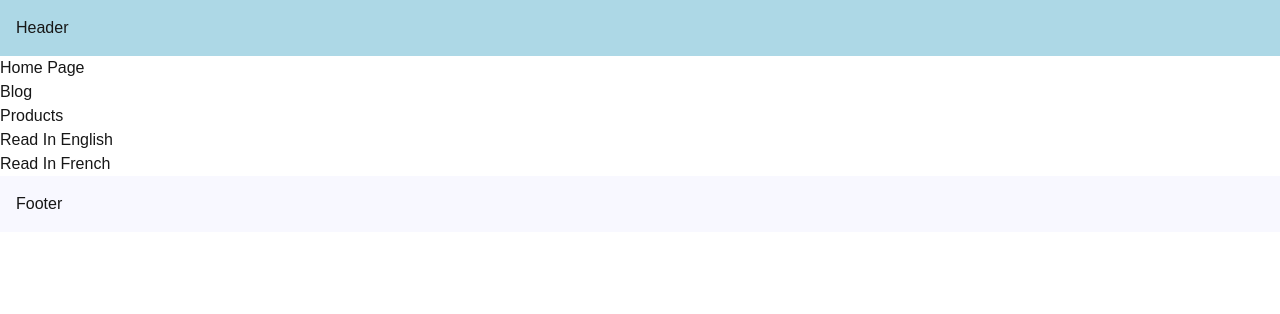
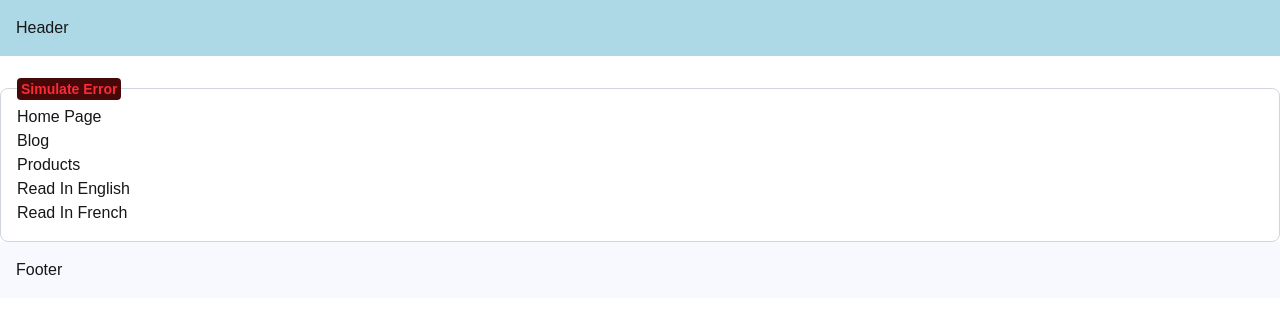
Before and after one commit to FyslAhmd/next.js-codevolution, a Next.js app: page / in a window 1280 px wide. Shown: the top 314 px of the page. Built offline with nearby package versions, Linux system fonts and the light colour scheme.

Commit message:
know how to use global error handling

```diff
--- /dev/null
+++ b/src/app/error-wrapper.jsx
@@ -0,0 +1,33 @@
+"use client";
+import "./globals.css";
+import { useState } from "react";
+
+// interface WrapperProps {
+//   children: React.ReactNode;
+// }
+
+const ErrorSimulator = ({ message = "An error occurred" }) => {
+  const [error, setError] = useState(false);
+  if (error) throw new Error(message);
+
+  return (
+    <button
+      title="Simulate an error"
+      className="bg-red-950 text-red-500 rounded p-1 leading-none font-semibold text-sm hover:bg-red-900 transition"
+      onClick={() => setError(true)}
+    >
+      Simulate Error
+    </button>
+  );
+};
+
+export const ErrorWrapper = ({ children }) => {
+  return (
+    <div className="flex flex-col rounded-lg mt-8 relative p-4 border border-gray-300">
+      <div className="absolute top-0 left-4 -translate-y-1/2">
+        <ErrorSimulator message="Simulated error in root layout" />
+      </div>
+      {children}
+    </div>
+  );
+};
--- /dev/null
+++ b/src/app/global-error.jsx
@@ -0,0 +1,22 @@
+"use client";
+import "./globals.css";
+
+export default function GlobalError() {
+  return (
+    <html lang="en">
+      <body>
+        <div className="flex flex-col items-center justify-center min-h-screen">
+          <h2 className="text-2xl font-bold mb-4">Something went wrong!</h2>
+          <button
+            onClick={() => {
+              window.location.reload();
+            }}
+            className="bg-blue-500 hover:bg-blue-700 text-white font-bold py-2 px-4 rounded"
+          >
+            Refresh
+          </button>
+        </div>
+      </body>
+    </html>
+  );
+}
--- a/src/app/layout.js
+++ b/src/app/layout.js
@@ -1,3 +1,4 @@
+import { ErrorWrapper } from "./error-wrapper";
 import "./globals.css";
 
 export const metadata = {
@@ -21,7 +22,7 @@ export default function RootLayout({ children }) {
         >
           <p>Header</p>
         </header>
-        {children}
+        <ErrorWrapper>{children}</ErrorWrapper>
         <footer
           style={{
             backgroundColor: "ghostwhite",
--- a/src/app/products/[productId]/reviews/[reviewId]/error.jsx
+++ /dev/null
@@ -1,15 +0,0 @@
-"use client";
-import { useEffect } from "react";
-
-export default function Error({ error }) {
-  useEffect(() => {
-    console.error(error);
-  }, [error]);
-
-  return (
-    <div>
-      <h2>Something went wrong!</h2>
-      <button>{error.message}</button>
-    </div>
-  );
-}
--- /dev/null
+++ b/src/app/products/error.jsx
@@ -0,0 +1,23 @@
+"use client";
+import { useRouter } from "next/navigation";
+import { startTransition, useEffect } from "react";
+
+export default function Error({ error, reset }) {
+  const router = useRouter();
+  useEffect(() => {
+    console.error(error);
+  }, [error]);
+  const reload = () => {
+    startTransition(() => {
+      router.refresh();
+      reset();
+    });
+  };
+  return (
+    <div>
+      <h2>Something went wrong!</h2>
+      <p>{error.message}</p>
+      <button onClick={() => reload()}>Try Again</button>
+    </div>
+  );
+}
```
